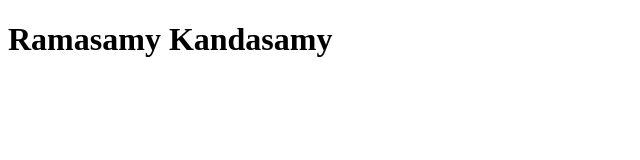
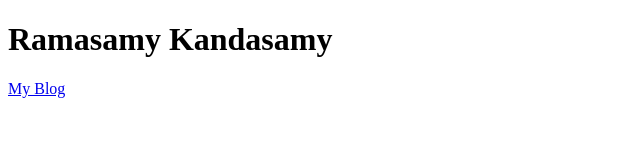
Before and after one commit to RamasamyKandasamy/RamasamyKandasamy.github.io, a plain HTML site: page index.html in a window 1280 px wide. Shown: the full height of the page, 0-640 px from the left. Drawn offline with Linux system fonts and the light colour scheme.

Commit message:
Update index.html

```diff
--- a/index.html
+++ b/index.html
@@ -5,5 +5,6 @@
 </head>
 <body>
 	<h1>Ramasamy Kandasamy</h1>
+	<a href="https://ramasamykandasamy.github.io/blog.html"> My Blog </a>
 </body>
 </html>
```
